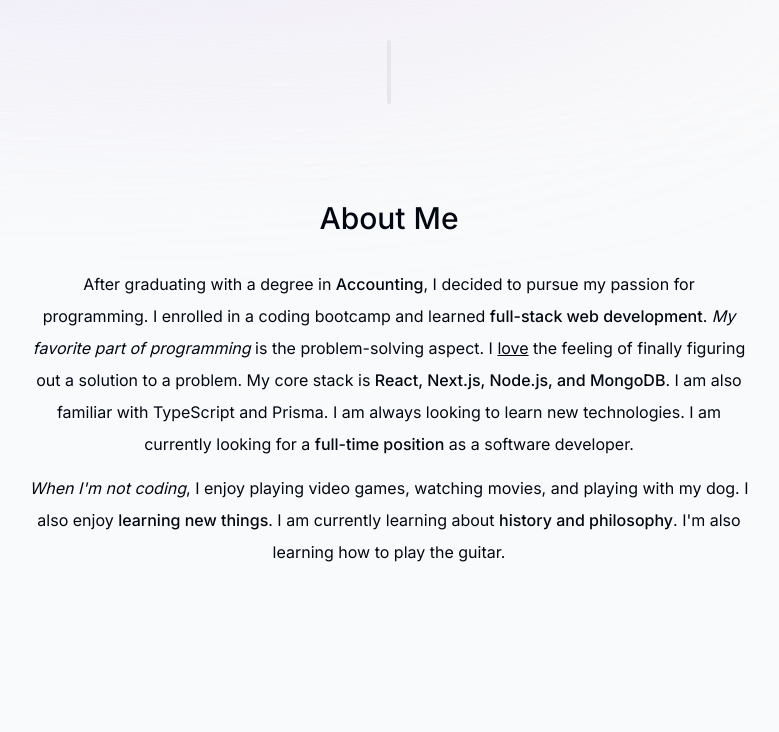
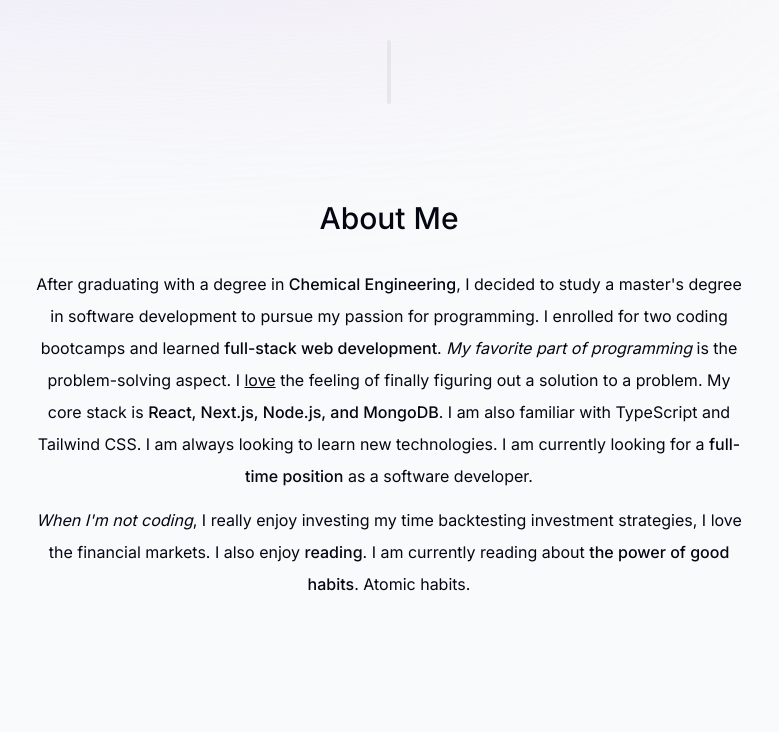
Before and after one commit to lriofrio915/portfolio, a Next.js app: page / in a window 1280 px wide. Shown: the part 624-1356 px from the top of the page, without its empty margins (251-1030 px from the left). Built offline with nearby package versions, Linux system fonts and the light colour scheme; no server answers.

Commit message:
luisRiofrio change About section

```diff
--- a/src/components/About.tsx
+++ b/src/components/About.tsx
@@ -19,8 +19,9 @@ const About = () => {
       <SectionHeading>About me</SectionHeading>
       <p className="mb-3">
         After graduating with a degree in{" "}
-        <span className="font-medium">Accounting</span>, I decided to pursue my
-        passion for programming. I enrolled in a coding bootcamp and learned{" "}
+        <span className="font-medium">Chemical Engineering</span>, I decided to
+        study a master's degree in software development to pursue my passion for
+        programming. I enrolled for two coding bootcamps and learned{" "}
         <span className="font-medium">full-stack web development</span>.{" "}
         <span className="italic">My favorite part of programming</span> is the
         problem-solving aspect. I <span className="underline">love</span> the
@@ -29,18 +30,18 @@ const About = () => {
         <span className="font-medium">
           React, Next.js, Node.js, and MongoDB
         </span>
-        . I am also familiar with TypeScript and Prisma. I am always looking to
-        learn new technologies. I am currently looking for a{" "}
+        . I am also familiar with TypeScript and Tailwind CSS. I am always
+        looking to learn new technologies. I am currently looking for a{" "}
         <span className="font-medium">full-time position</span> as a software
         developer.
       </p>
       <p>
-        <span className="italic">When I'm not coding</span>, I enjoy playing
-        video games, watching movies, and playing with my dog. I also enjoy{" "}
-        <span className="font-medium">learning new things</span>. I am currently
-        learning about{" "}
-        <span className="font-medium">history and philosophy</span>. I'm also
-        learning how to play the guitar.
+        <span className="italic">When I'm not coding</span>, I really enjoy
+        investing my time backtesting investment strategies, I love the
+        financial markets. I also enjoy{" "}
+        <span className="font-medium">reading</span>. I am currently
+        reading about{" "}
+        <span className="font-medium">the power of good habits</span>. Atomic habits.
       </p>
     </motion.section>
   );
```
